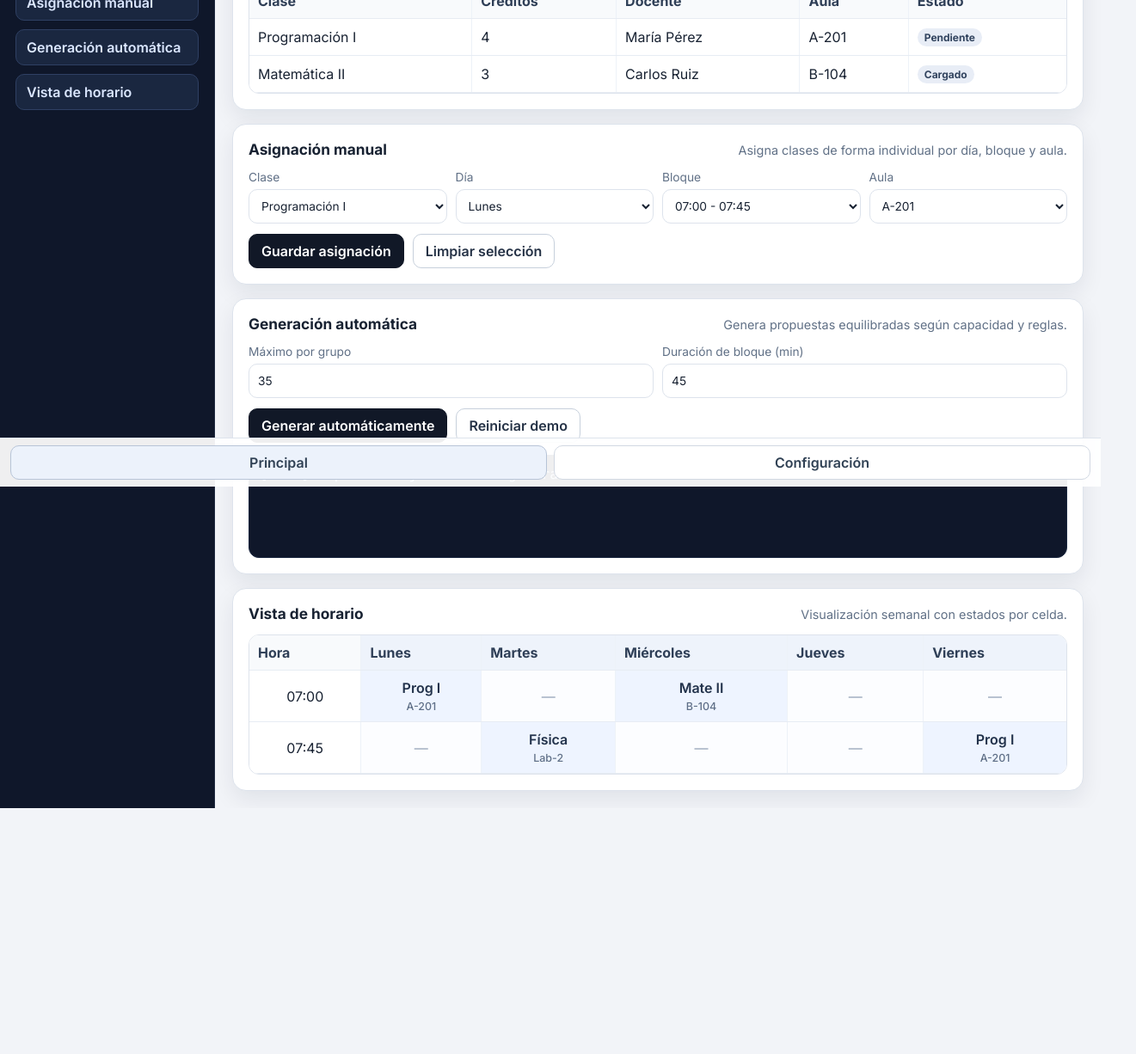
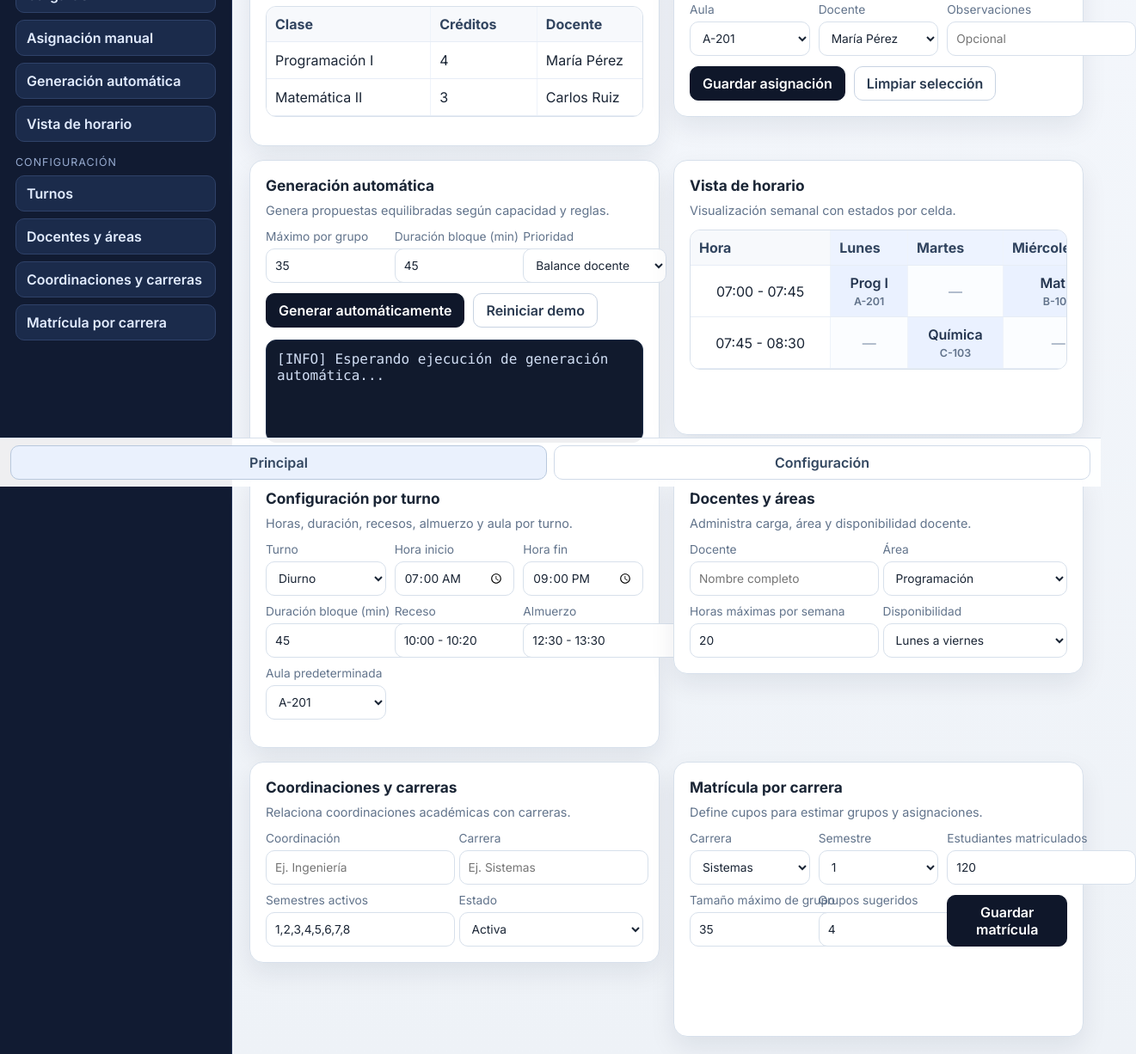
Before and after one commit to Engelsortiz/schedule, a plain HTML site: page index.html in a window 1280 px wide. Shown: the part 234-1460 px from the top of the page at 86% size, 1321 px wide, since content can reach past the window. Before the commit the page ends 1174 px from the top, so only its background shows below. Drawn offline with Linux system fonts and the light colour scheme.

Commit message:
Reorganiza vistas principal y configuración en layout balanceado

```diff
--- a/estilos.css
+++ b/estilos.css
@@ -1,14 +1,14 @@
 :root {
-  --bg: #f2f4f8;
+  --bg: #eef2f7;
   --surface: #ffffff;
-  --surface-soft: #f8fafc;
-  --text: #182232;
-  --muted: #607086;
-  --border: #dde3ec;
-  --shadow: 0 10px 26px rgba(18, 30, 50, 0.08);
-  --primary: #111827;
+  --surface-soft: #f7f9fc;
+  --text: #1a2535;
+  --muted: #61738b;
+  --border: #d7e0eb;
+  --shadow: 0 12px 30px rgba(15, 30, 52, 0.08);
+  --primary: #0f172a;
   --primary-hover: #1f2937;
-  --highlight: #e8edf6;
+  --accent: #eaf1ff;
 }
 
 * {
@@ -23,7 +23,7 @@ body {
 
 body {
   font-family: 'Inter', sans-serif;
-  background: var(--bg);
+  background: linear-gradient(180deg, #f4f7fc 0%, #eef2f7 100%);
   color: var(--text);
 }
 
@@ -32,15 +32,22 @@ body {
   top: 0;
   left: 0;
   right: 0;
-  z-index: 50;
+  z-index: 20;
   height: 64px;
   display: grid;
   grid-template-columns: 48px 1fr 48px;
   align-items: center;
-  background: #ffffffee;
-  backdrop-filter: blur(6px);
+  background: #ffffffeb;
+  backdrop-filter: blur(8px);
   border-bottom: 1px solid var(--border);
-  padding: 0 10px;
+  padding: 0 12px;
+}
+
+.topbar h1 {
+  margin: 0;
+  text-align: center;
+  font-size: 1rem;
+  font-weight: 700;
 }
 
 #btn-menu {
@@ -50,33 +57,25 @@ body {
   border-radius: 10px;
   background: var(--surface);
   cursor: pointer;
-  font-size: 1.1rem;
-}
-
-.topbar h1 {
-  margin: 0;
-  text-align: center;
-  font-size: 1rem;
-  font-weight: 700;
 }
 
 .app-layout {
+  margin-top: 64px;
+  min-height: calc(100vh - 120px);
   display: grid;
-  grid-template-columns: 250px 1fr;
-  min-height: calc(100vh - 120px);
-  margin-top: 64px;
+  grid-template-columns: 270px 1fr;
 }
 
 .sidebar {
-  background: #0f172a;
-  color: #d7e0f0;
+  background: #111b32;
+  color: #d6e2f8;
   padding: 18px;
-  border-right: 1px solid #1f2a40;
+  border-right: 1px solid #223154;
 }
 
 .brand {
-  background: #16233a;
-  border: 1px solid #2b3a59;
+  background: #162342;
+  border: 1px solid #2c3f65;
   border-radius: 14px;
   padding: 12px;
   margin-bottom: 16px;
@@ -84,46 +83,60 @@ body {
 
 .brand strong {
   display: block;
-  color: #f2f6ff;
-  font-weight: 700;
+  color: #f5f8ff;
 }
 
 .brand small {
-  color: #9db0cf;
+  color: #a7bbdd;
+}
+
+.nav-title {
+  margin: 16px 0 8px;
+  font-size: 0.78rem;
+  text-transform: uppercase;
+  letter-spacing: 0.08em;
+  color: #97abd0;
 }
 
 .sidebar nav {
   display: grid;
-  gap: 10px;
+  gap: 8px;
 }
 
 .sidebar a {
   text-decoration: none;
-  color: #dbe7ff;
-  background: #1a2740;
-  border: 1px solid #2f4063;
+  color: #e2ecff;
+  background: #1b2b4b;
+  border: 1px solid #2f4269;
+  border-radius: 10px;
   padding: 10px 12px;
-  border-radius: 10px;
   font-weight: 600;
 }
 
 .sidebar a:hover {
-  background: #24385c;
+  background: #24395f;
 }
 
 .content {
   padding: 20px;
+}
+
+.view-grid {
   display: grid;
   gap: 16px;
+  grid-template-columns: repeat(2, minmax(0, 1fr));
+  align-items: start;
 }
 
-#principal-view {
-  display: grid;
-  gap: 16px;
+#principal-view .panel:nth-child(1),
+#principal-view .panel:nth-child(4),
+#config-view .panel:nth-child(1),
+#config-view .panel:nth-child(4) {
+  min-height: 320px;
 }
 
-#config-view {
-  display: none;
+.config-grid {
+  margin-top: 16px;
 }
 
 .panel {
@@ -137,9 +150,9 @@ body {
 .section-head {
   display: flex;
   justify-content: space-between;
-  gap: 10px;
   align-items: baseline;
   flex-wrap: wrap;
+  gap: 10px;
 }
 
 .section-head h2 {
@@ -149,29 +162,23 @@ body {
 
 .hint {
   margin: 0;
+  font-size: 0.9rem;
   color: var(--muted);
-  font-size: 0.9rem;
 }
 
-.row-2,
-.row-3,
-.row-4 {
+.form-grid {
   margin-top: 14px;
   display: grid;
   gap: 10px;
   align-items: end;
 }
 
-.row-2 {
+.form-grid.cols-2 {
   grid-template-columns: repeat(2, minmax(0, 1fr));
 }
 
-.row-3 {
+.form-grid.cols-3 {
   grid-template-columns: repeat(3, minmax(0, 1fr));
-}
-
-.row-4 {
-  grid-template-columns: repeat(4, minmax(0, 1fr));
 }
 
 label {
@@ -190,17 +197,17 @@ button {
 input,
 select {
   min-height: 40px;
+  border-radius: 10px;
   border: 1px solid var(--border);
-  border-radius: 10px;
+  background: #fff;
   padding: 8px 10px;
-  background: var(--surface);
   color: var(--text);
 }
 
 input:focus,
 select:focus,
 button:focus-visible {
-  outline: 3px solid #d7dff0;
+  outline: 3px solid #d8e3f8;
   outline-offset: 1px;
 }
 
@@ -224,8 +231,8 @@ button:focus-visible {
 
 .btn-primary,
 .btn-dark {
+  background: var(--primary);
   border: 1px solid var(--primary);
-  background: var(--primary);
   color: #fff;
 }
 
@@ -235,21 +242,21 @@ button:focus-visible {
 }
 
 .btn-outline {
-  border: 1px solid #c7d0dc;
+  border: 1px solid #c8d3e2;
   background: #fff;
-  color: #253246;
+  color: #2a3a50;
 }
 
 .table-wrap {
   margin-top: 14px;
   overflow: auto;
+  border: 1px solid var(--border);
   border-radius: 12px;
-  border: 1px solid var(--border);
 }
 
 table {
   width: 100%;
-  min-width: 760px;
+  min-width: 700px;
   border-collapse: collapse;
   background: #fff;
 }
@@ -257,8 +264,8 @@ table {
 th,
 td {
   padding: 10px;
-  border-bottom: 1px solid #e7ecf3;
-  border-right: 1px solid #edf2f8;
+  border-bottom: 1px solid #e7edf6;
+  border-right: 1px solid #eef3fa;
 }
 
 th:last-child,
@@ -268,32 +275,26 @@ td:last-child {
 
 th {
   background: var(--surface-soft);
-  font-weight: 700;
-  color: #2f3f57;
   text-align: left;
-}
-
-tbody tr:hover td {
-  background: #f9fbfd;
+  color: #31445f;
 }
 
 .day-col {
-  background: #eef3fb;
+  background: #edf3ff;
 }
 
 #vista-table td {
   text-align: center;
-  vertical-align: middle;
 }
 
 .cell-empty {
-  color: #94a3b8;
-  background: #fcfdff;
+  color: #8b9bb3;
+  background: #fbfdff;
 }
 
 .cell-filled {
-  background: #eef4ff;
-  color: #22324b;
+  background: var(--accent);
+  color: #23344f;
   font-weight: 600;
 }
 
@@ -301,17 +302,16 @@ tbody tr:hover td {
   display: block;
   margin-top: 4px;
   font-size: 0.78rem;
-  color: #5f6f87;
-  font-weight: 500;
+  color: #61728a;
 }
 
 .console {
   margin-top: 14px;
   min-height: 120px;
   border-radius: 12px;
-  border: 1px solid #1c2942;
-  background: #0f172a;
-  color: #cdd8ee;
+  border: 1px solid #1d2c47;
+  background: #111a2d;
+  color: #d1def4;
   padding: 12px;
   white-space: pre-wrap;
   font-family: ui-monospace, SFMono-Regular, Menlo, Monaco, Consolas, 'Liberation Mono', monospace;
@@ -320,8 +320,8 @@ tbody tr:hover td {
 .tag {
   display: inline-flex;
   border-radius: 999px;
-  background: #e8edf6;
-  color: #32445f;
+  background: #e8eef9;
+  color: #334760;
   font-size: 0.75rem;
   padding: 3px 8px;
   font-weight: 700;
@@ -335,20 +335,26 @@ tbody tr:hover td {
   display: grid;
   grid-template-columns: repeat(2, 1fr);
   gap: 8px;
+  padding: 8px 12px calc(8px + env(safe-area-inset-bottom));
+  border-top: 1px solid var(--border);
   background: #ffffffee;
-  border-top: 1px solid var(--border);
-  padding: 8px 12px calc(8px + env(safe-area-inset-bottom));
 }
 
 .tab {
-  border: 1px solid #d1d8e2;
+  border: 1px solid #d0dae8;
   background: #fff;
-  color: #304154;
+  color: #32465f;
 }
 
 .tab.active {
-  border-color: #b7c4d7;
-  background: #ecf2fb;
+  border-color: #b8c8dd;
+  background: #eaf1fd;
+}
+
+@media (max-width: 1080px) {
+  .view-grid {
+    grid-template-columns: 1fr;
+  }
 }
 
 @media (max-width: 980px) {
@@ -366,9 +372,8 @@ tbody tr:hover td {
     padding: 14px;
   }
 
-  .row-2,
-  .row-3,
-  .row-4 {
+  .form-grid.cols-2,
+  .form-grid.cols-3 {
     grid-template-columns: 1fr;
   }
 
--- a/index.html
+++ b/index.html
@@ -20,43 +20,51 @@
     </header>
 
     <div class="app-layout">
-      <aside class="sidebar">
+      <aside class="sidebar" id="sidebar">
         <div class="brand">
           <strong>Schedule</strong>
-          <small>Panel de organización</small>
+          <small>Panel de organización académica</small>
         </div>
+
+        <p class="nav-title">Vista principal</p>
         <nav>
           <a href="#carga">Carga CSV</a>
           <a href="#asignacion">Asignación manual</a>
           <a href="#generacion">Generación automática</a>
           <a href="#vista">Vista de horario</a>
         </nav>
+
+        <p class="nav-title">Configuración</p>
+        <nav>
+          <a href="#turnos-config">Turnos</a>
+          <a href="#docentes-areas">Docentes y áreas</a>
+          <a href="#coordinaciones-carreras">Coordinaciones y carreras</a>
+          <a href="#matricula-carrera">Matrícula por carrera</a>
+        </nav>
       </aside>
 
       <main class="content">
-        <section id="principal-view">
+        <section id="principal-view" class="view-grid">
           <section id="carga" class="panel">
             <div class="section-head">
               <h2>Carga CSV</h2>
               <p class="hint">Importa cursos y parámetros base para construir el horario.</p>
             </div>
-
-            <div class="row-3">
+            <div class="form-grid cols-3">
               <label>
                 Archivo CSV
                 <input id="csv-input" type="file" accept=".csv,text/csv" />
               </label>
               <label>
-                Jornada
+                Turno
                 <select>
-                  <option>Diurna</option>
-                  <option>Nocturna</option>
+                  <option>Diurno</option>
+                  <option>Nocturno</option>
                   <option>Fin de semana</option>
                 </select>
               </label>
               <button id="btn-importar-csv" type="button" class="btn-primary">Importar CSV</button>
             </div>
-
             <div class="table-wrap">
               <table>
                 <thead>
@@ -91,38 +99,34 @@
           <section id="asignacion" class="panel">
             <div class="section-head">
               <h2>Asignación manual</h2>
-              <p class="hint">Asigna clases de forma individual por día, bloque y aula.</p>
+              <p class="hint">Asigna clases por día, bloque, aula y docente.</p>
             </div>
-
-            <div class="row-4">
+            <div class="form-grid cols-3">
               <label>
                 Clase
-                <select>
-                  <option>Programación I</option>
-                </select>
+                <select><option>Programación I</option></select>
               </label>
               <label>
                 Día
-                <select>
-                  <option>Lunes</option>
-                  <option>Martes</option>
-                  <option>Miércoles</option>
-                </select>
+                <select><option>Lunes</option><option>Martes</option><option>Miércoles</option></select>
               </label>
               <label>
                 Bloque
-                <select>
-                  <option>07:00 - 07:45</option>
-                </select>
+                <select><option>07:00 - 07:45</option></select>
               </label>
               <label>
                 Aula
-                <select>
-                  <option>A-201</option>
-                </select>
+                <select><option>A-201</option></select>
+              </label>
+              <label>
+                Docente
+                <select><option>María Pérez</option></select>
+              </label>
+              <label>
+                Observaciones
+                <input type="text" placeholder="Opcional" />
               </label>
             </div>
-
             <div class="actions">
               <button type="button" class="btn-dark">Guardar asignación</button>
               <button type="button" class="btn-outline">Limpiar selección</button>
@@ -134,23 +138,28 @@
               <h2>Generación automática</h2>
               <p class="hint">Genera propuestas equilibradas según capacidad y reglas.</p>
             </div>
-
-            <div class="row-2">
+            <div class="form-grid cols-3">
               <label>
                 Máximo por grupo
                 <input type="number" value="35" />
               </label>
               <label>
-                Duración de bloque (min)
+                Duración bloque (min)
                 <input type="number" value="45" />
               </label>
+              <label>
+                Prioridad
+                <select>
+                  <option>Balance docente</option>
+                  <option>Uso de aulas</option>
+                  <option>Compactar jornada</option>
+                </select>
+              </label>
             </div>
-
             <div class="actions">
               <button id="btn-generar-auto" type="button" class="btn-primary">Generar automáticamente</button>
               <button id="btn-reiniciar-demo" type="button" class="btn-outline">Reiniciar demo</button>
             </div>
-
             <div id="generacion-console" class="console">[INFO] Esperando ejecución de generación automática...</div>
           </section>
 
@@ -159,10 +168,9 @@
               <h2>Vista de horario</h2>
               <p class="hint">Visualización semanal con estados por celda.</p>
             </div>
-
             <div class="table-wrap">
               <table id="vista-table">
-                <thead id="vista-thead">
+                <thead>
                   <tr>
                     <th>Hora</th>
                     <th class="day-col">Lunes</th>
@@ -172,22 +180,22 @@
                     <th class="day-col">Viernes</th>
                   </tr>
                 </thead>
-                <tbody id="vista-tbody">
+                <tbody>
                   <tr>
-                    <td>07:00</td>
+                    <td>07:00 - 07:45</td>
                     <td class="cell-filled">Prog I<br /><small>A-201</small></td>
                     <td class="cell-empty">—</td>
-                    <td class="cell-filled">Mate II<br /><small>B-104</small></td>
+                    <td class="cell-filled">Mat II<br /><small>B-104</small></td>
                     <td class="cell-empty">—</td>
-                    <td class="cell-empty">—</td>
+                    <td class="cell-filled">Física<br /><small>Lab-2</small></td>
                   </tr>
                   <tr>
-                    <td>07:45</td>
+                    <td>07:45 - 08:30</td>
                     <td class="cell-empty">—</td>
-                    <td class="cell-filled">Física<br /><small>Lab-2</small></td>
-                    <td class="cell-empty">—</td>
+                    <td class="cell-filled">Química<br /><small>C-103</small></td>
                     <td class="cell-empty">—</td>
                     <td class="cell-filled">Prog I<br /><small>A-201</small></td>
+                    <td class="cell-empty">—</td>
                   </tr>
                 </tbody>
               </table>
@@ -195,29 +203,123 @@
           </section>
         </section>
 
-        <section id="config-view" class="panel">
+        <section id="config-view" class="view-grid config-grid">
+          <section id="turnos-config" class="panel">
             <div class="section-head">
-            <h2>Configuración</h2>
-            <p class="hint">Parámetros generales de apariencia y preferencias del horario.</p>
+              <h2>Configuración por turno</h2>
+              <p class="hint">Horas, duración, recesos, almuerzo y aula por turno.</p>
             </div>
-
-          <div class="row-3">
+            <div class="form-grid cols-3">
               <label>
-              Tema
-              <select>
-                <option>Claro</option>
-                <option>Oscuro</option>
-              </select>
+                Turno
+                <select><option>Diurno</option><option>Nocturno</option><option>Fin de semana</option></select>
               </label>
               <label>
-              Inicio de jornada
+                Hora inicio
                 <input type="time" value="07:00" />
               </label>
               <label>
-              Fin de jornada
+                Hora fin
                 <input type="time" value="21:00" />
               </label>
+              <label>
+                Duración bloque (min)
+                <input type="number" value="45" />
+              </label>
+              <label>
+                Receso
+                <input type="text" value="10:00 - 10:20" />
+              </label>
+              <label>
+                Almuerzo
+                <input type="text" value="12:30 - 13:30" />
+              </label>
+              <label>
+                Aula predeterminada
+                <select><option>A-201</option><option>B-104</option><option>Lab-2</option></select>
+              </label>
             </div>
+          </section>
+
+          <section id="docentes-areas" class="panel">
+            <div class="section-head">
+              <h2>Docentes y áreas</h2>
+              <p class="hint">Administra carga, área y disponibilidad docente.</p>
+            </div>
+            <div class="form-grid cols-2">
+              <label>
+                Docente
+                <input type="text" placeholder="Nombre completo" />
+              </label>
+              <label>
+                Área
+                <select><option>Programación</option><option>Matemáticas</option><option>Ciencias</option></select>
+              </label>
+              <label>
+                Horas máximas por semana
+                <input type="number" value="20" />
+              </label>
+              <label>
+                Disponibilidad
+                <select><option>Lunes a viernes</option><option>Solo mañana</option><option>Solo tarde</option></select>
+              </label>
+            </div>
+          </section>
+
+          <section id="coordinaciones-carreras" class="panel">
+            <div class="section-head">
+              <h2>Coordinaciones y carreras</h2>
+              <p class="hint">Relaciona coordinaciones académicas con carreras.</p>
+            </div>
+            <div class="form-grid cols-2">
+              <label>
+                Coordinación
+                <input type="text" placeholder="Ej. Ingeniería" />
+              </label>
+              <label>
+                Carrera
+                <input type="text" placeholder="Ej. Sistemas" />
+              </label>
+              <label>
+                Semestres activos
+                <input type="text" value="1,2,3,4,5,6,7,8" />
+              </label>
+              <label>
+                Estado
+                <select><option>Activa</option><option>En revisión</option></select>
+              </label>
+            </div>
+          </section>
+
+          <section id="matricula-carrera" class="panel">
+            <div class="section-head">
+              <h2>Matrícula por carrera</h2>
+              <p class="hint">Define cupos para estimar grupos y asignaciones.</p>
+            </div>
+            <div class="form-grid cols-3">
+              <label>
+                Carrera
+                <select><option>Sistemas</option><option>Industrial</option><option>Civil</option></select>
+              </label>
+              <label>
+                Semestre
+                <select><option>1</option><option>2</option><option>3</option></select>
+              </label>
+              <label>
+                Estudiantes matriculados
+                <input type="number" value="120" />
+              </label>
+              <label>
+                Tamaño máximo de grupo
+                <input type="number" value="35" />
+              </label>
+              <label>
+                Grupos sugeridos
+                <input type="number" value="4" />
+              </label>
+              <button type="button" class="btn-primary">Guardar matrícula</button>
+            </div>
+          </section>
         </section>
       </main>
     </div>
```
Lines whose indentation alone changed are shown as unchanged.
